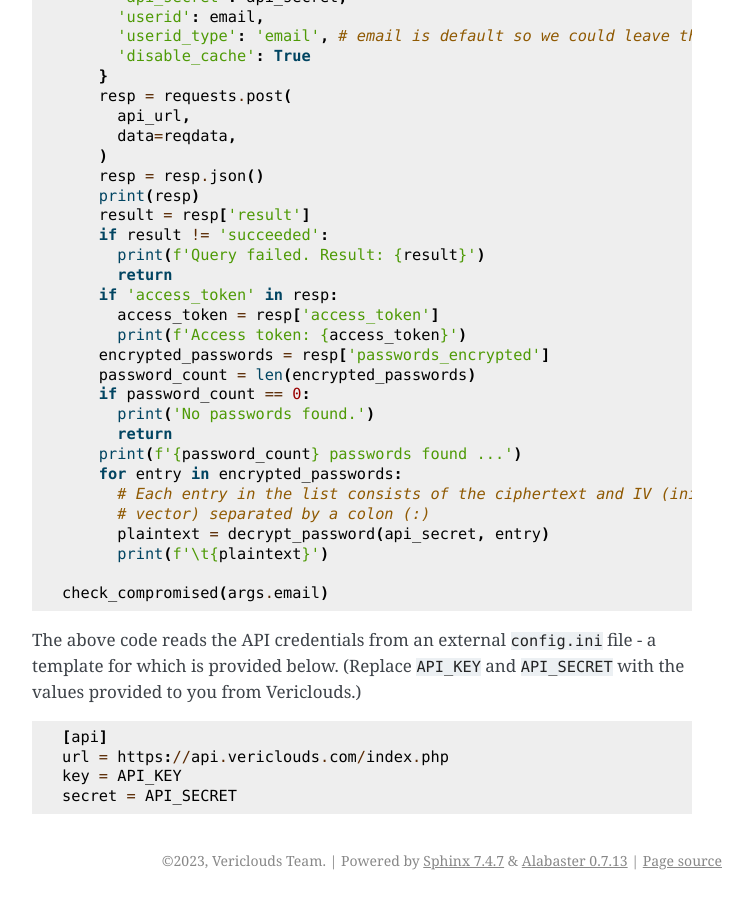
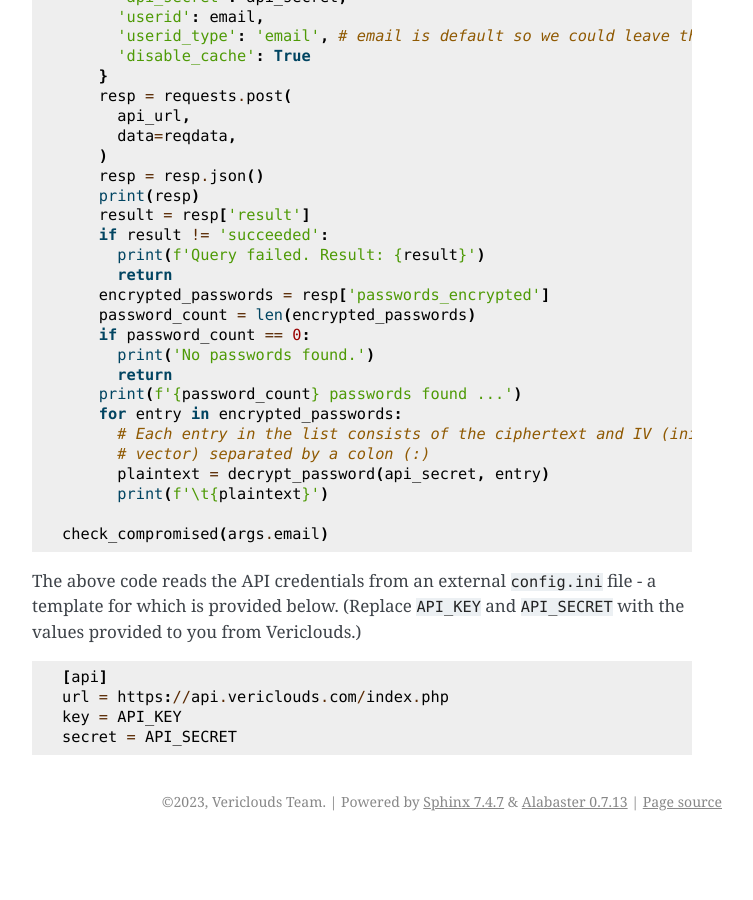
Before and after one commit to appbugs/VeriClouds-docs, a Sphinx documentation site: the page built from docs/index.md, in a window 1280 px wide and 900 px high, scrolled down 4706 px. Shown: the whole window, without its empty margins (388-1141 px from the left). Built offline with Sphinx 7.4.7, drawn with Linux system fonts in a browser that asks for light colours; after the commit the page ends 5547 px from its top, so only the background shows below that.

Commit message:
Remove reference to `access_token` in API response
`access_token` is not used in normal API flow - so remove reference to it.

```diff
--- a/docs/index.md
+++ b/docs/index.md
@@ -129,9 +129,6 @@ def check_compromised(email):
     if result != 'succeeded':
       print(f'Query failed. Result: {result}')
       return
-    if 'access_token' in resp:
-      access_token = resp['access_token']
-      print(f'Access token: {access_token}')
     encrypted_passwords = resp['passwords_encrypted']
     password_count = len(encrypted_passwords)
     if password_count == 0:
```
